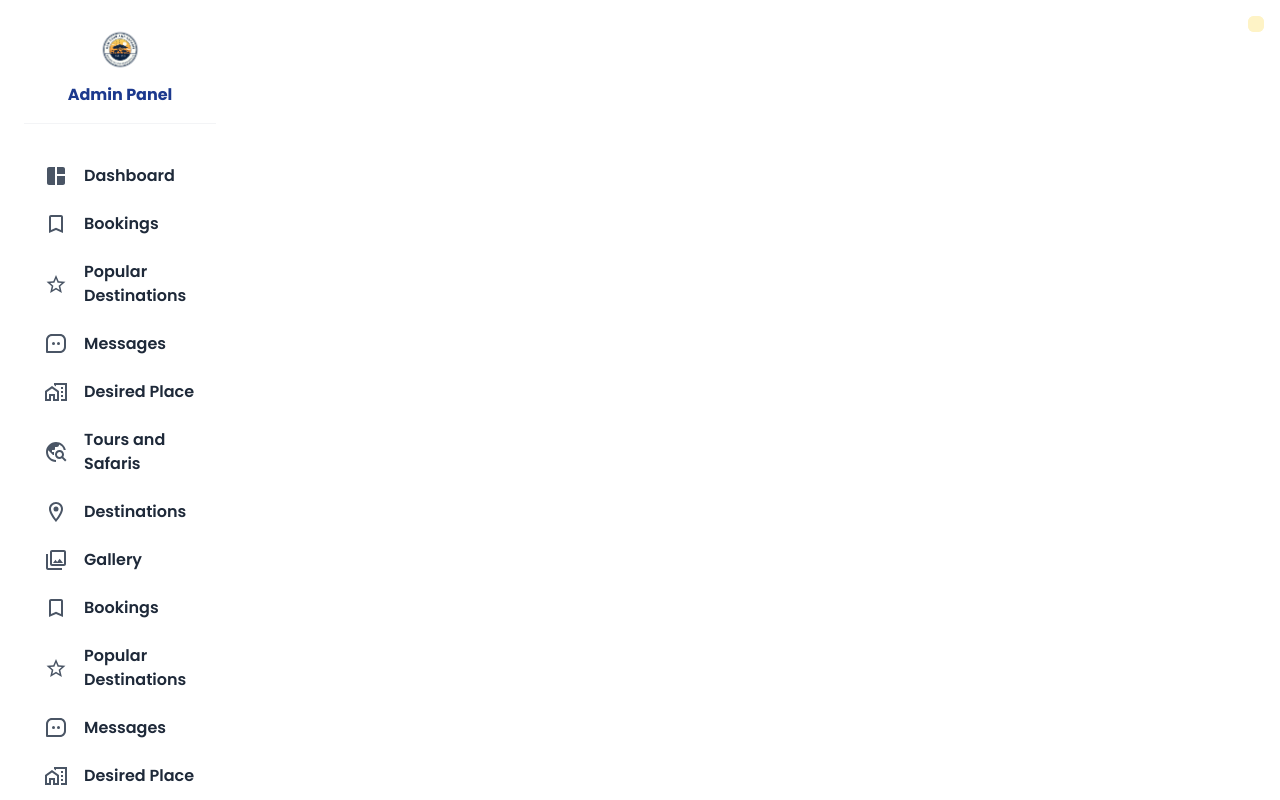
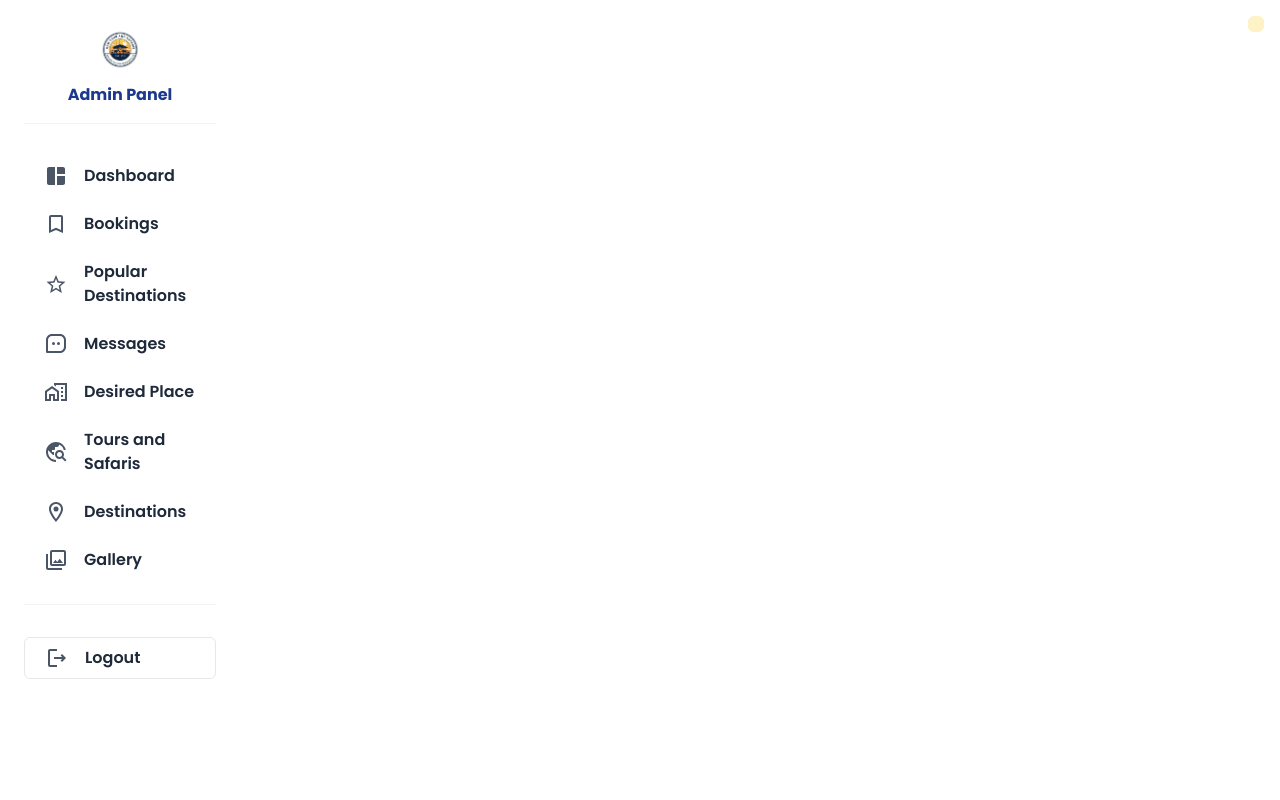
Before and after one commit to LittleGiddy/abmtours, a Next.js app: page /admin in a window 1280 px wide. Built offline with nearby package versions, Linux system fonts and the light colour scheme.

Commit message:
SIdeNavbar.jsx

```diff
--- a/app/admin/SIdeNavbar/SIdeNavbar.jsx
+++ b/app/admin/SIdeNavbar/SIdeNavbar.jsx
@@ -68,12 +68,6 @@ function SideNavbar() {
                 <MenuItem icon={<MdOutlineLocationOn />} label="Destinations" path="#" />
                 <MenuItem icon={<MdOutlinePhotoLibrary />} label="Gallery" path="#" />
 
-                <MenuItem icon={<MdOutlineBookmarkBorder />} label="Bookings" path="/admin/Bookings" />
-                <MenuItem icon={<IoMdStarOutline />} label="Popular Destinations" path="/admin/popular" />
-                <MenuItem icon={<BiMessageSquareDots />} label="Messages" path="/admin/Messages" />
-                <MenuItem icon={<MdOutlineMapsHomeWork />} label="Desired Place" path="/admin/desired" />
-                <MenuItem icon={<MdOutlineTravelExplore />} label="Tours and Safaris" path="/admin/tours" />
-                <MenuItem icon={<MdOutlineLocationOn />} label="Destinations" path="/admin/destinations" />
 
               </div>
 
```
